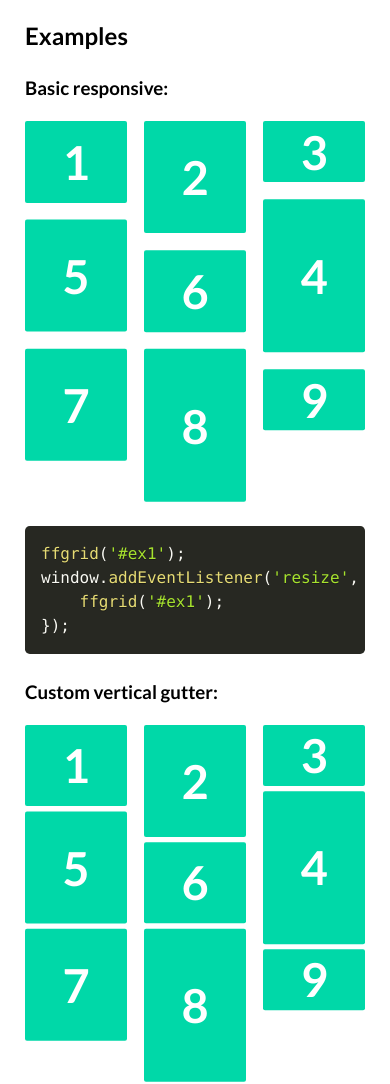
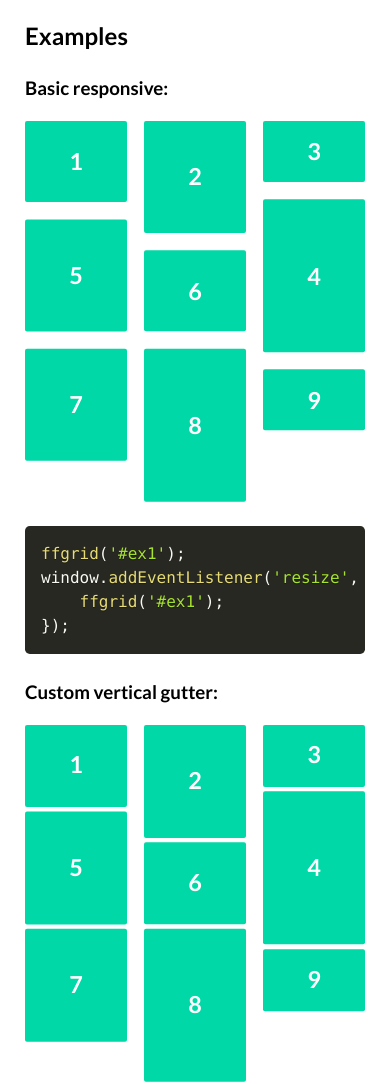
Before and after one commit to felixfaure/ff-grid, a website: page index.html in a window 390 px wide. Shown: the part 1900-2984 px from the top of the page. Drawn offline with Linux system fonts and the light colour scheme.

Commit message:
Smaller number in the examples

```diff
--- a/examples/example.css
+++ b/examples/example.css
@@ -137,7 +137,8 @@ sub {
     top: 50%;
 	transform: translateY(-50%);
     text-align: center;
-	font-size: 100px;
+	/*font-size: 100px;*/
+	font-size: 50px;
 	font-weight: 700;
 	color: #fff;
 	/*color: rgba(255,255,255,.9);*/
@@ -173,17 +174,19 @@ sub {
 	width: 16%;
 	/*opacity: 0;*/
 }
-#ex4 .ffgrid_item:after {
+/*#ex4 .ffgrid_item:after {
 	font-size: 50px;
-}
+}*/
 
 @media screen and (max-width: 800px) {
 	.ffgrid_item:after {
-		font-size: 20px;
-		font-size: 12vw;
-	}
-	#ex4 .ffgrid_item:after {
+		/*font-size: 20px;
+		font-size: 12vw;*/
 		font-size: 15px;
 		font-size: 6vw;
 	}
+	/*#ex4 .ffgrid_item:after {
+		font-size: 15px;
+		font-size: 6vw;
+	}*/
 }
```
